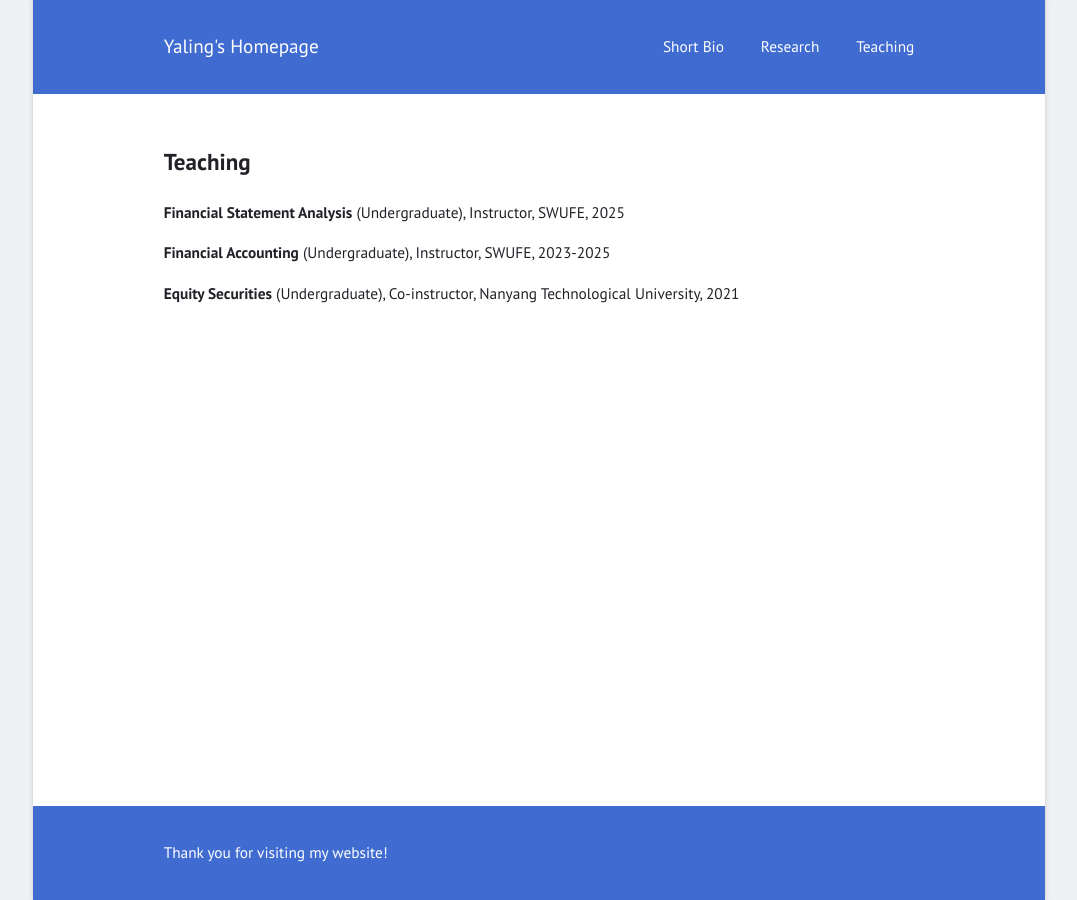
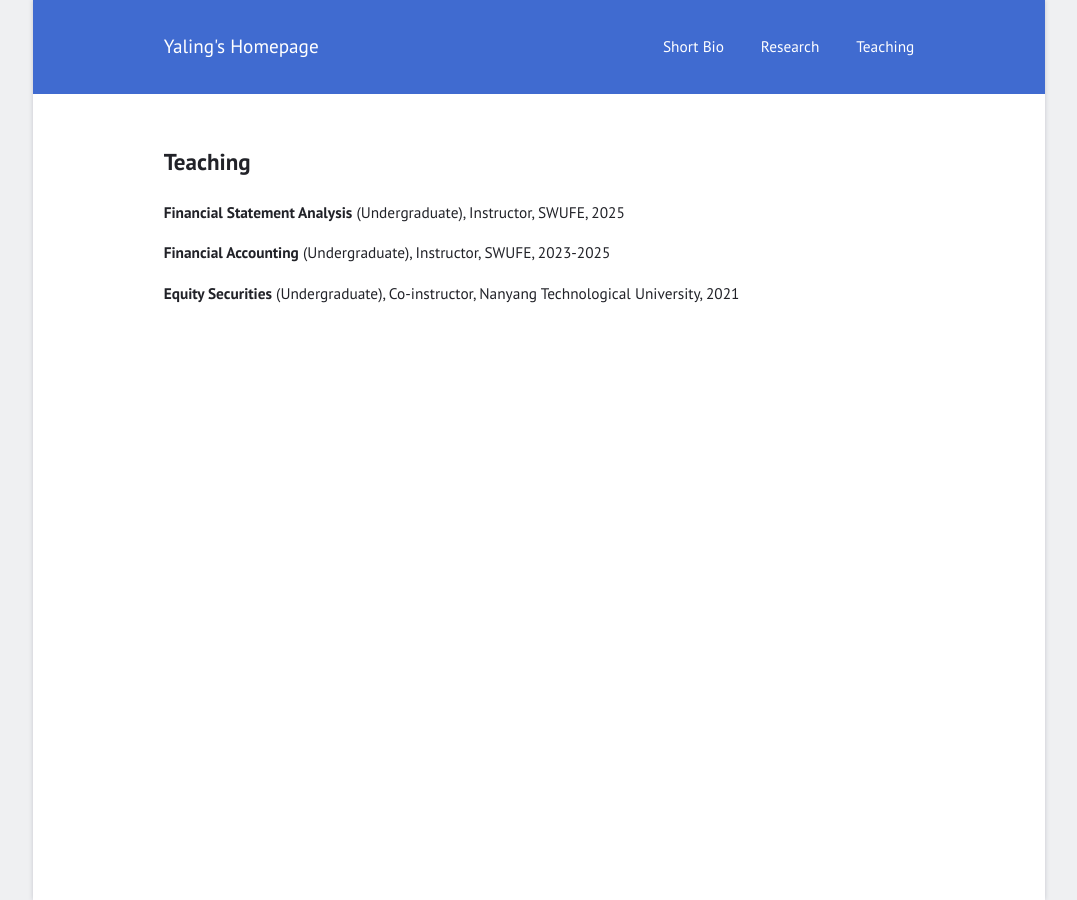
Before and after one commit to jinyaling/jinyaling.github.io, a Jekyll site: the page built from teaching.md, in a window 1280 px wide. Shown: the whole page, without its empty margins (101-1178 px from the left). Built offline with Jekyll 4.4.1, drawn with Linux system fonts in a browser that asks for light colours.

Commit message:
Update _config.yml

```diff
--- a/_config.yml
+++ b/_config.yml
@@ -1,6 +1,6 @@
 title: "Yaling's Homepage"
 author: "Yaling Jin"
-description: "Thank you for visiting my website!"
+# description: "Thank you for visiting my website!"
 permalink: /:title/
 lang: "en"
 excerpt_separator: "\n\n\n"
@@ -33,14 +33,6 @@ footer-text-col: "#777777"
 footer-link-col: "#404040"
 footer-hover-col: "#0085A1"
 
-# Alternatively, the navbar, footer, and page background can be set to an image
-# instead of color
-# navbar-img: "/assets/img/Float_wide.jpg"
-# footer-img: "/assets/img/bgimage.png"
-page-img: "/assets/img/Float_wide.png"
-
-
-
 
 
 ######################################
@@ -57,9 +49,9 @@ navigation:                # accepts {file, title, url, icon, sidebaricon}
 #####################################
 # --- Footer social media links --- #
 #####################################
-external:                  # shows a footer with social links - for available icons see fontawesome.com/icons
-  - {title: Mail, icon: envelope, url: "mailto:jinyaling001@gmail.com"}
-  # - {title: Github, icon: github, url: "https://github.com/niklasbuschmann/contrast"}
+# external:                  # shows a footer with social links - for available icons see fontawesome.com/icons
+#   - {title: Mail, icon: envelope, url: "mailto:jinyaling001@gmail.com"}
+#   # - {title: Github, icon: github, url: "https://github.com/niklasbuschmann/contrast"}
 
 
 ####################
```
